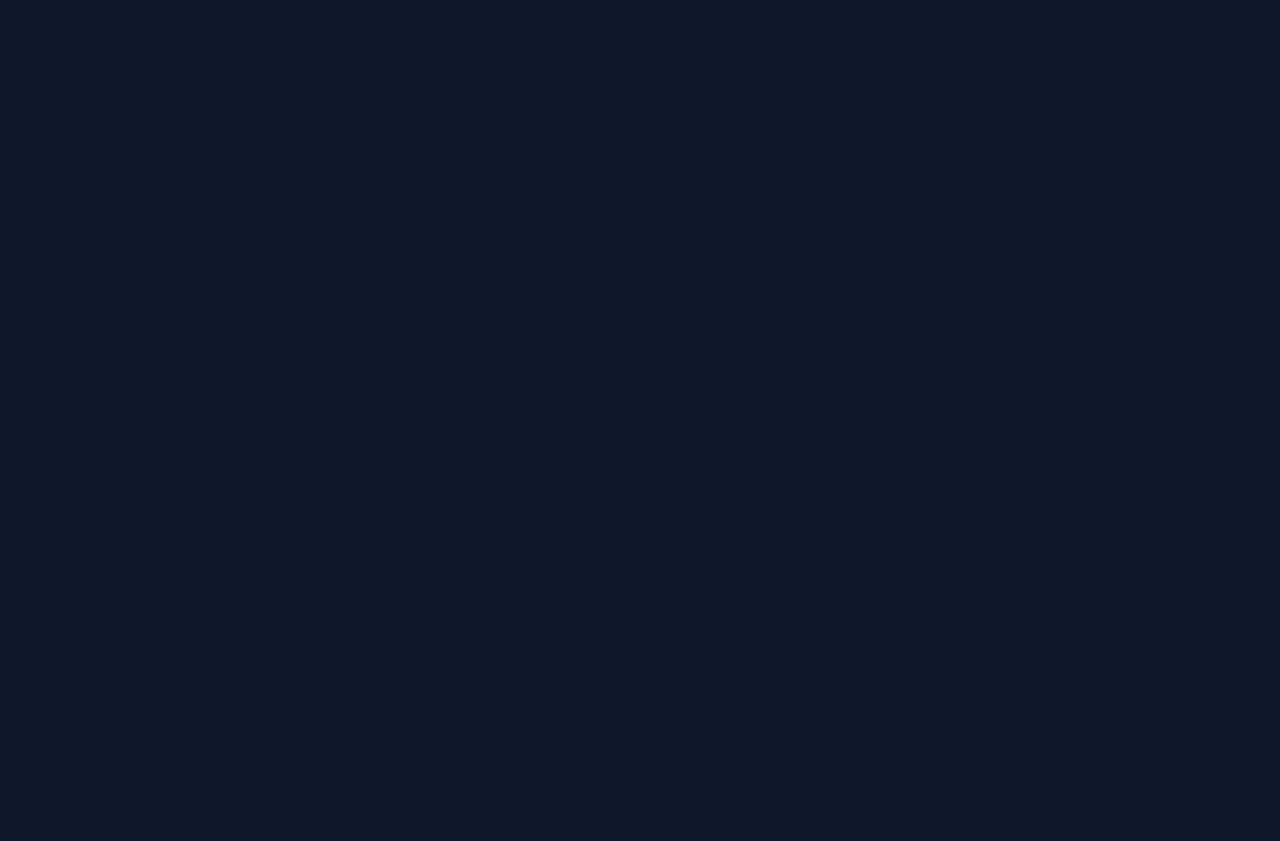
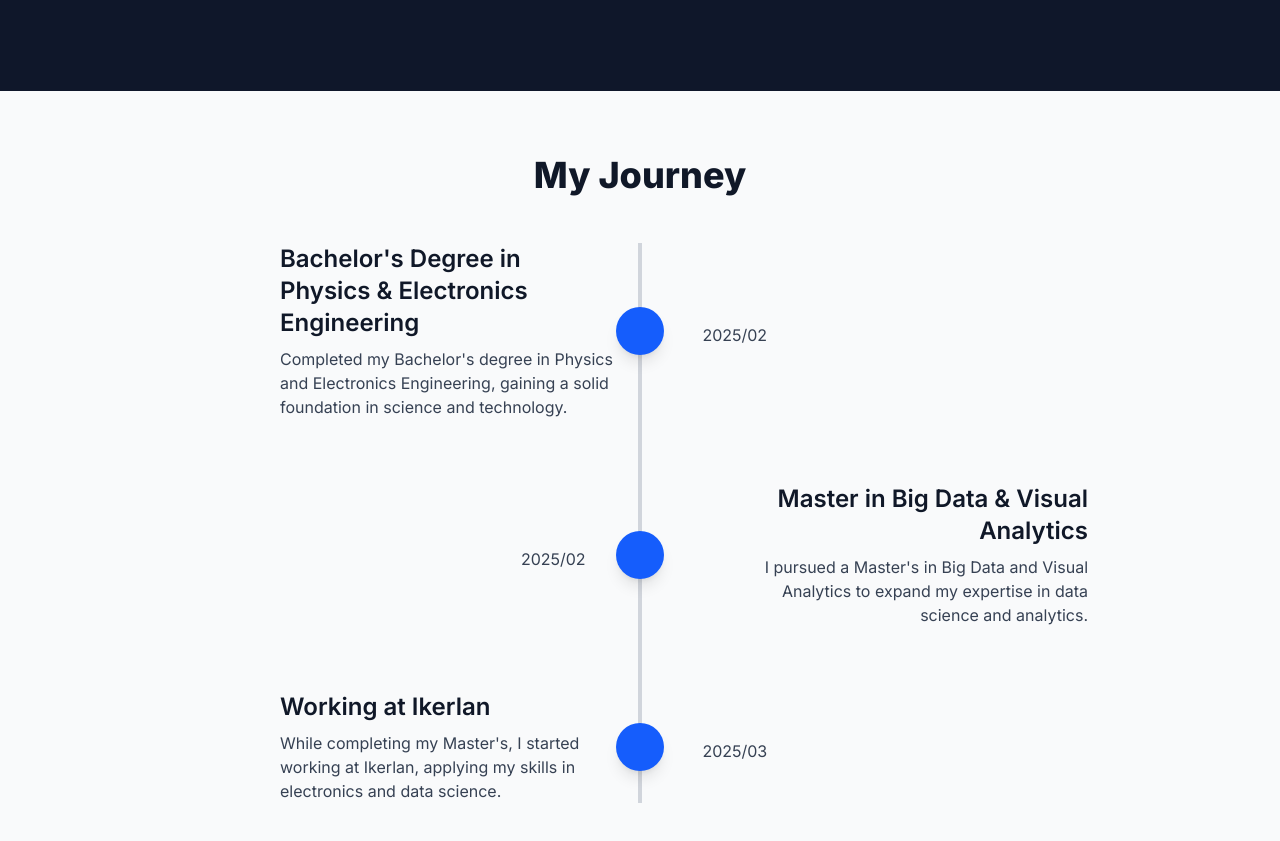
Before and after one commit to anderfrua/web, a Next.js app: page / in a window 1280 px wide. Shown: the part 789-1630 px from the top of the page. Built offline with nearby package versions, Linux system fonts and the light colour scheme.

Commit message:
timeline

```diff
--- a/src/app/page.tsx
+++ b/src/app/page.tsx
@@ -1,8 +1,6 @@
 'use client';
 
-//import PathfindingGrid from '@/components/PathfindingGrid';
-
-
+import { motion } from 'framer-motion';
 
 export default function Home() {
   return (
@@ -20,7 +18,7 @@ export default function Home() {
             I build smart solutions and clean user experiences.
           </p>
           <a
-          href="projects"
+            href="#timeline"
             className="inline-block bg-blue-600 hover:bg-blue-700 text-white font-medium px-6 py-3 rounded-md transition"
           >
             View My Work
@@ -28,11 +26,115 @@ export default function Home() {
         </div>
       </section>
 
-    <section className="min-h-screen flex flex-col items-center justify-center p-10">
+      {/* Sección Sobre Mí y Línea de Tiempo */}
+      <section
+        id="timeline"
+        className="min-h-screen bg-gray-50 dark:bg-gray-900 py-16 px-6"
+      >
+        <div className="max-w-4xl mx-auto text-center">
+          <h2 className="text-4xl font-extrabold text-gray-900 dark:text-white mb-12">
+            My Journey
+          </h2>
+
+          {/* Línea de tiempo */}
+          <div className="relative">
+            {/* La línea vertical */}
+            <div className="absolute inset-0 flex items-center justify-center">
+              <div className="h-full w-1 bg-gray-300 dark:bg-gray-600"></div>
+            </div>
+
+            {/* Etapas de la línea de tiempo */}
+            <div className="space-y-16">
+              {/* Carreras - 2025 */}
+              <motion.div
+                initial={{ opacity: 0, x: -100 }}
+                whileInView={{ opacity: 1, x: 0 }}
+                transition={{ duration: 0.6 }}
+                className="flex items-center justify-center md:justify-start relative"
+              >
+                {/* Círculo con la fecha */}
+                <div className="w-12 h-12 bg-blue-600 text-white rounded-full flex items-center justify-center shadow-lg text-xl font-semibold absolute left-1/2 transform -translate-x-1/2">
+
+                </div>
+                {/* Texto a la derecha del círculo, limitando el ancho para evitar que cruce la línea */}
+                <div className="ml-16 pl-6 text-left max-w-[40%]">
+                  <h3 className="text-2xl font-semibold text-gray-900 dark:text-white">
+                    Bachelor's Degree in Physics & Electronics Engineering
+                  </h3>
+                  <p className="mt-2 text-gray-700 dark:text-gray-300">
+                    Completed my Bachelor's degree in Physics and Electronics Engineering, gaining a solid foundation in science and technology.
+                  </p>
+                </div>
+
+                <div className="ml-16 pl-6 text-right max-w-[40%]">
+                  <p className="mt-2 text-gray-700 dark:text-gray-300">
+                    2025/02
+                  </p>
+                </div>
+
+
+              </motion.div>
+
+              {/* Máster - 2025/02 */}
+              <motion.div
+                initial={{ opacity: 0, x: 100 }}
+                whileInView={{ opacity: 1, x: 0 }}
+                transition={{ duration: 0.6, delay: 0.2 }}
+                className="flex items-center justify-center md:justify-end relative"
+              >
+                <div className="w-12 h-12 bg-blue-600 text-white rounded-full flex items-center justify-center shadow-lg text-xl font-semibold absolute left-1/2 transform -translate-x-1/2">
+
+                </div>
+                {/* Fecha a la izquierda del texto */}
+                <div className="mr-30 pr-6 text-left max-w-[40%]">
+                  <p className="mt-2 text-gray-700 dark:text-gray-300">
+                    2025/02
+                  </p>
+                </div>
+
+                {/* Texto a la derecha de la fecha */}
+                <div className="text-right max-w-[40%]">
+                  <h3 className="text-2xl font-semibold text-gray-900 dark:text-white">
+                    Master in Big Data & Visual Analytics
+                  </h3>
+                  <p className="mt-2 text-gray-700 dark:text-gray-300">
+                    I pursued a Master's in Big Data and Visual Analytics to expand my expertise in data science and analytics.
+                  </p>
+                </div>
+              </motion.div>
+
+
+              {/* Trabajo en Ikerlan - 2025/03 */}
+              <motion.div
+                initial={{ opacity: 0, x: -100 }}
+                whileInView={{ opacity: 1, x: 0 }}
+                transition={{ duration: 0.6, delay: 0.4 }}
+                className="flex items-center justify-center md:justify-start relative"
+              >
+                {/* Círculo con la fecha */}
+                <div className="w-12 h-12 bg-blue-600 text-white rounded-full flex items-center justify-center shadow-lg text-xl font-semibold absolute left-1/2 transform -translate-x-1/2">
+
+                </div>
+                {/* Texto a la derecha del círculo, limitando el ancho para evitar que cruce la línea */}
+                <div className="ml-16 pl-6 text-left max-w-[40%]">
+                  <h3 className="text-2xl font-semibold text-gray-900 dark:text-white">
+                    Working at Ikerlan
+                  </h3>
+                  <p className="mt-2 text-gray-700 dark:text-gray-300">
+                    While completing my Master's, I started working at Ikerlan, applying my skills in electronics and data science.
+                  </p>
+                </div>
+                <div className="ml-16 pl-6 text-left max-w-[40%]">
+                  <p className="mt-2 text-gray-700 dark:text-gray-300">
+                    2025/03
+                  </p>
+                </div>
+
+              </motion.div>
+            </div>
+          </div>
+        </div>
       </section>
     </>
   );
 }
-
-//<h1 className="text-3xl font-bold mb-6">Demo Pathfinding</h1>
-//<PathfindingGrid />
```
Lines whose indentation alone changed are shown as unchanged.
